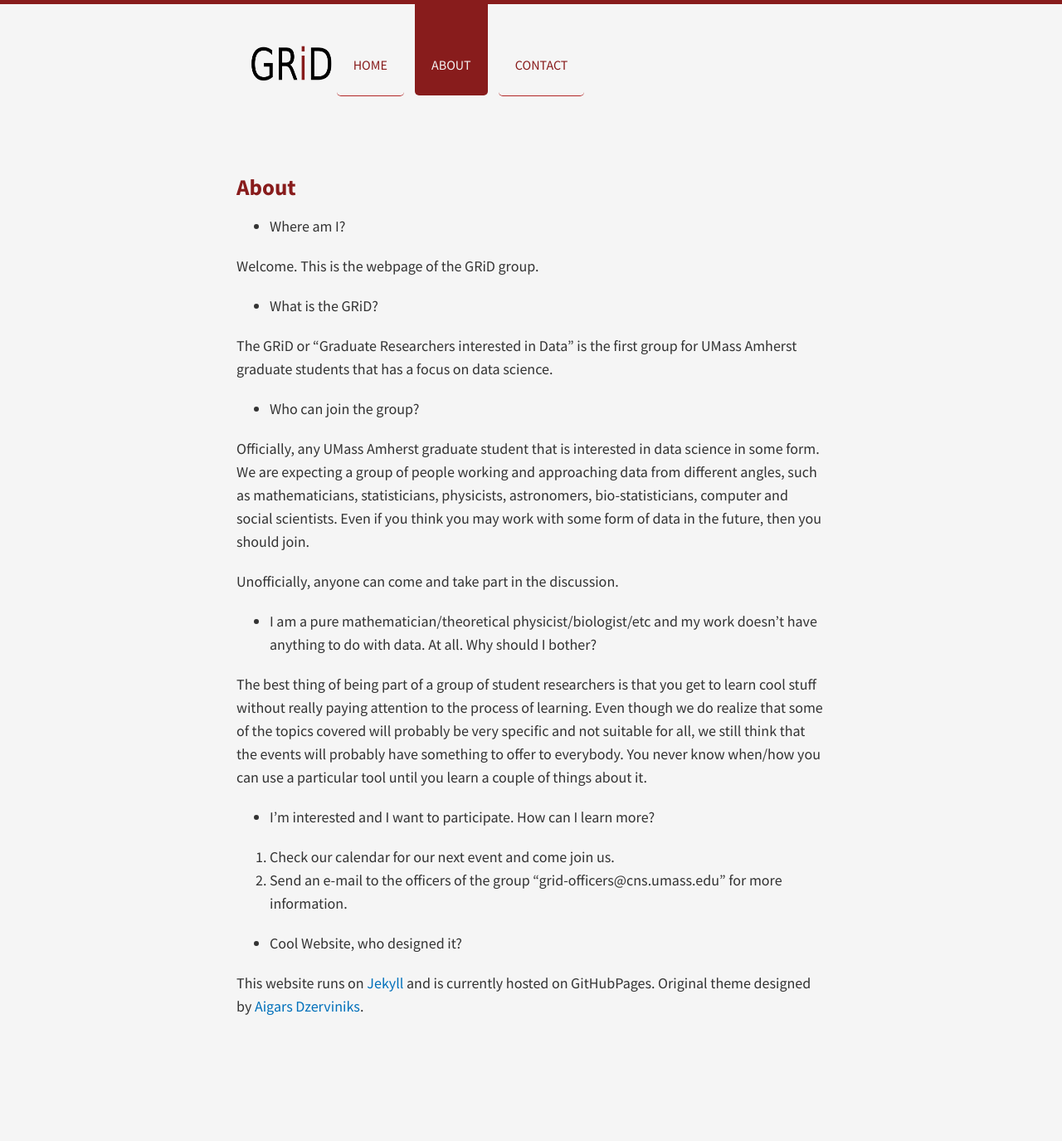
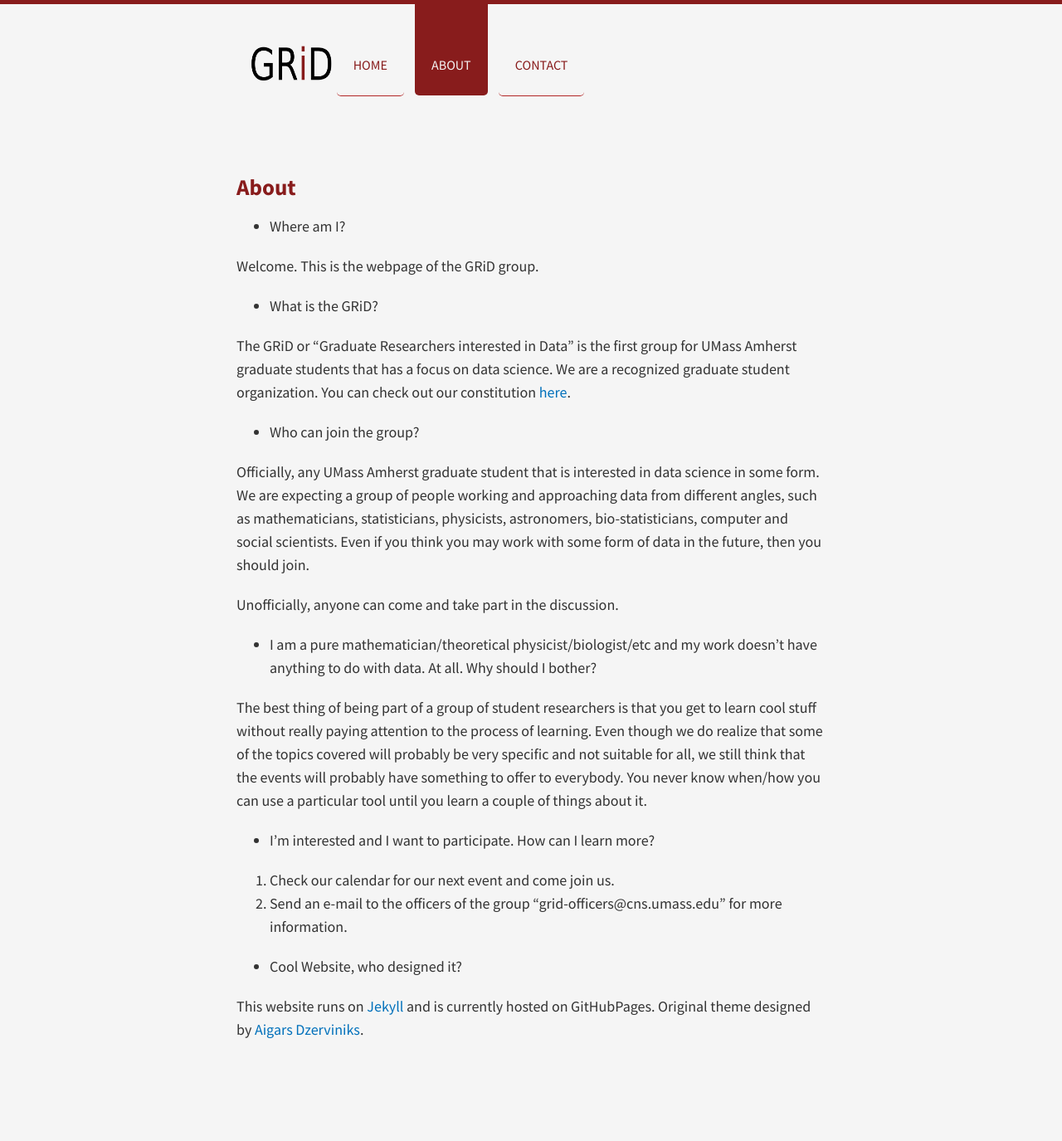
Before and after one commit to gridclub/gridclub.github.io, a Jekyll site: the page built from about/index.md, in a window 1280 px wide. Shown: the whole page at 83% size. Built offline with Jekyll 4.4.1, drawn with Linux system fonts in a browser that asks for light colours; nearby versions of some CDN libraries; before the commit the page ends 1347 px from its top, so only the background shows below that.

```diff
--- a/about/index.md
+++ b/about/index.md
@@ -9,7 +9,8 @@
 
 * What is the GRiD?
 
-The GRiD or "Graduate Researchers interested in Data" is the first group for UMass Amherst graduate students that has a focus on data science.
+The GRiD or "Graduate Researchers interested in Data" is the first group for UMass Amherst graduate students that has a focus on data science. We are a recognized graduate student organization. You can check out our constitution <a href="https://docs.google.com/document/d/1bkYeTIYTL6-YS5ffK9E47_-soO0hpJQF2MQzoXWErzc/edit?usp=sharing">here</a>.
+
 
 * Who can join the group?
 
```
